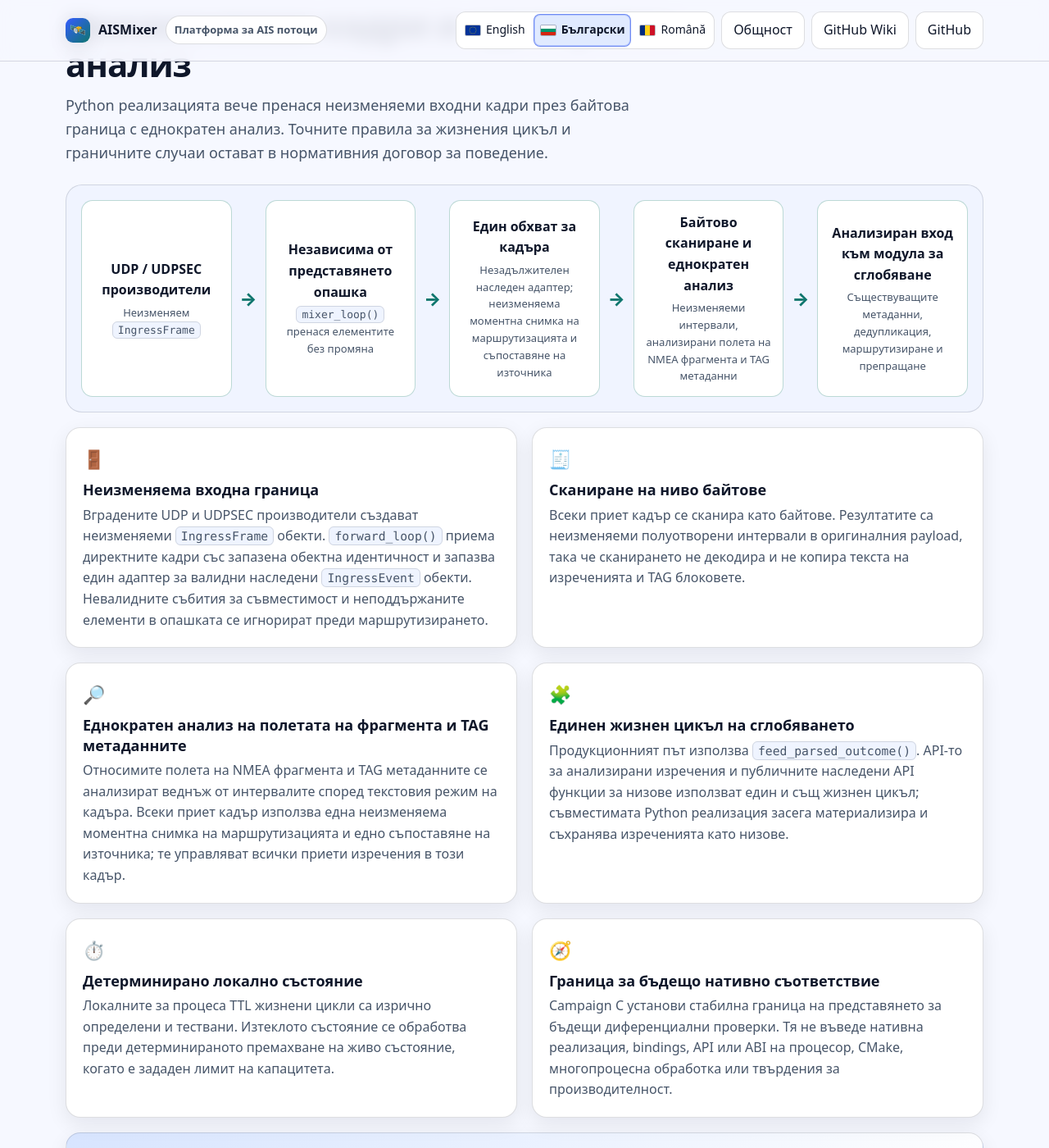
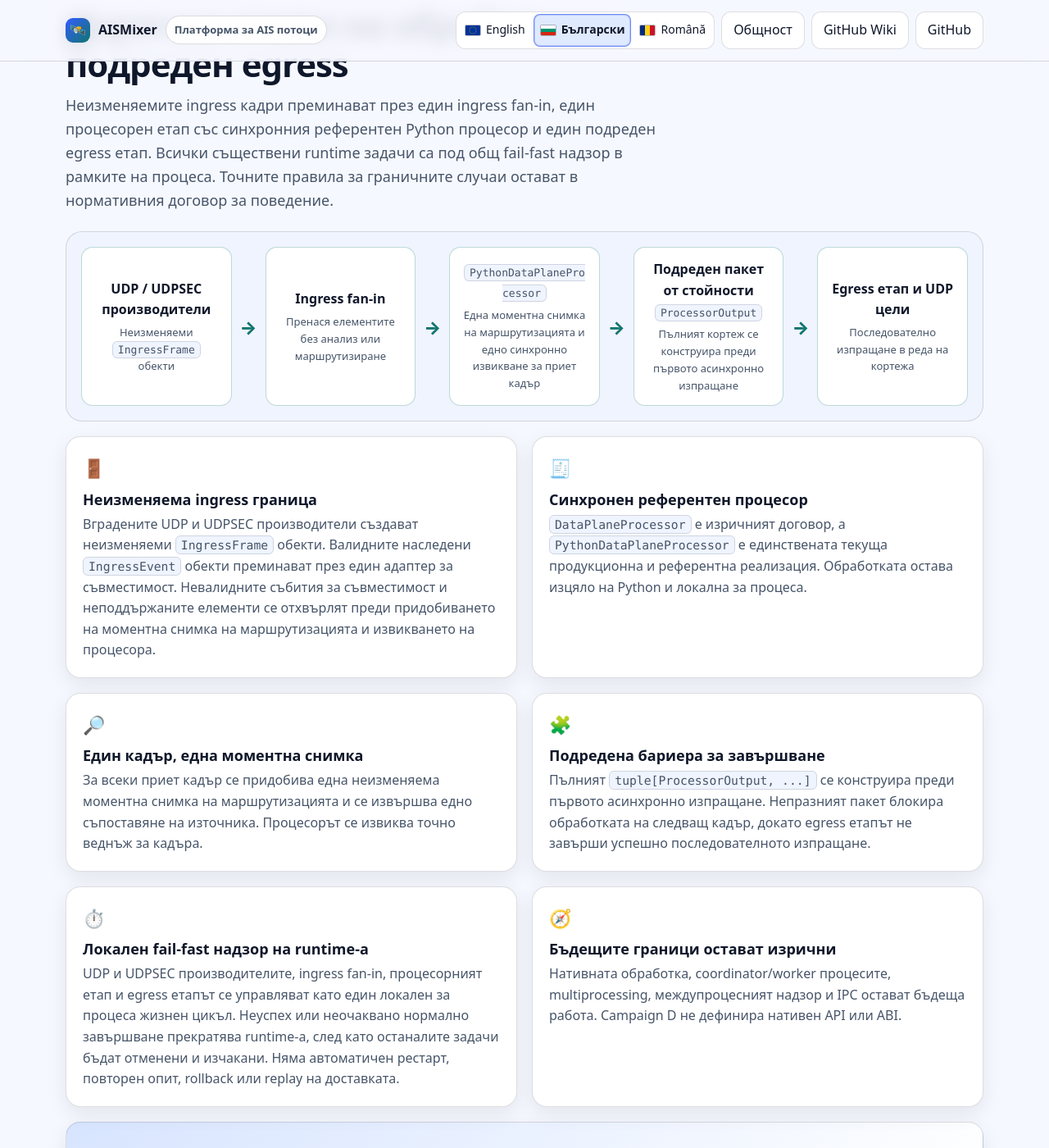
Before and after one commit to iliyan85/aismixer, a Jekyll site: the page docs/bg/index.html, which Jekyll copies as it is, in a window 1280 px wide and 1400 px high, scrolled down 1758 px. Shown: the whole window at 82% size. Built offline with Jekyll 4.4.1, drawn with Linux system fonts in a browser that asks for light colours; some of the changed text lies outside the part shown.

Commit message:
Update website for Campaign D architecture

```diff
--- a/docs/bg/index.html
+++ b/docs/bg/index.html
@@ -179,66 +179,66 @@
 
     <section id="processing-contract" class="section">
       <div class="section-heading">
-        <p class="eyebrow">Граница на представянето от Campaign C</p>
-        <h2>Неизменяеми кадри и еднократен анализ</h2>
-        <p class="section-intro">Python реализацията вече пренася неизменяеми входни кадри през байтова граница с еднократен анализ. Точните правила за жизнения цикъл и граничните случаи остават в нормативния договор за поведение.</p>
+        <p class="eyebrow">Процесорна граница на Campaign D</p>
+        <h2>Изрични етапи на обработка и подреден egress</h2>
+        <p class="section-intro">Неизменяемите ingress кадри преминават през един ingress fan-in, един процесорен етап със синхронния референтен Python процесор и един подреден egress етап. Всички съществени runtime задачи са под общ fail-fast надзор в рамките на процеса. Точните правила за граничните случаи остават в нормативния договор за поведение.</p>
       </div>
-      <div class="pipeline representation-pipeline" role="group" aria-label="Продукционен път на представянето от Campaign C">
+      <div class="pipeline representation-pipeline" role="group" aria-label="Текущ продукционен път през процесорната граница на Campaign D">
         <div class="pipeline-node">
           <strong>UDP / UDPSEC производители</strong>
-          <span>Неизменяем <span class="kbd">IngressFrame</span></span>
+          <span>Неизменяеми <span class="kbd">IngressFrame</span> обекти</span>
         </div>
         <span class="pipeline-arrow" aria-hidden="true">→</span>
         <div class="pipeline-node">
-          <strong>Независима от представянето опашка</strong>
-          <span><span class="kbd">mixer_loop()</span> пренася елементите без промяна</span>
+          <strong>Ingress fan-in</strong>
+          <span>Пренася елементите без анализ или маршрутизиране</span>
         </div>
         <span class="pipeline-arrow" aria-hidden="true">→</span>
         <div class="pipeline-node">
-          <strong>Един обхват за кадъра</strong>
-          <span>Незадължителен наследен адаптер; неизменяема моментна снимка на маршрутизацията и съпоставяне на източника</span>
+          <strong><span class="kbd">PythonDataPlaneProcessor</span></strong>
+          <span>Една моментна снимка на маршрутизацията и едно синхронно извикване за приет кадър</span>
         </div>
         <span class="pipeline-arrow" aria-hidden="true">→</span>
         <div class="pipeline-node">
-          <strong>Байтово сканиране и еднократен анализ</strong>
-          <span>Неизменяеми интервали, анализирани полета на NMEA фрагмента и TAG метаданни</span>
+          <strong>Подреден пакет от стойности <span class="kbd">ProcessorOutput</span></strong>
+          <span>Пълният кортеж се конструира преди първото асинхронно изпращане</span>
         </div>
         <span class="pipeline-arrow" aria-hidden="true">→</span>
         <div class="pipeline-node">
-          <strong>Анализиран вход към модула за сглобяване</strong>
-          <span>Съществуващите метаданни, дедупликация, маршрутизиране и препращане</span>
+          <strong>Egress етап и UDP цели</strong>
+          <span>Последователно изпращане в реда на кортежа</span>
         </div>
       </div>
       <div class="grid state-grid">
         <article class="card">
           <div class="icons" aria-hidden="true">🚪</div>
-          <h3>Неизменяема входна граница</h3>
-          <p>Вградените UDP и UDPSEC производители създават неизменяеми <span class="kbd">IngressFrame</span> обекти. <span class="kbd">forward_loop()</span> приема директните кадри със запазена обектна идентичност и запазва един адаптер за валидни наследени <span class="kbd">IngressEvent</span> обекти. Невалидните събития за съвместимост и неподдържаните елементи в опашката се игнорират преди маршрутизирането.</p>
+          <h3>Неизменяема ingress граница</h3>
+          <p>Вградените UDP и UDPSEC производители създават неизменяеми <span class="kbd">IngressFrame</span> обекти. Валидните наследени <span class="kbd">IngressEvent</span> обекти преминават през един адаптер за съвместимост. Невалидните събития за съвместимост и неподдържаните елементи се отхвърлят преди придобиването на моментна снимка на маршрутизацията и извикването на процесора.</p>
         </article>
         <article class="card">
           <div class="icons" aria-hidden="true">🧾</div>
-          <h3>Сканиране на ниво байтове</h3>
-          <p>Всеки приет кадър се сканира като байтове. Резултатите са неизменяеми полуотворени интервали в оригиналния payload, така че сканирането не декодира и не копира текста на изреченията и TAG блоковете.</p>
+          <h3>Синхронен референтен процесор</h3>
+          <p><span class="kbd">DataPlaneProcessor</span> е изричният договор, а <span class="kbd">PythonDataPlaneProcessor</span> е единствената текуща продукционна и референтна реализация. Обработката остава изцяло на Python и локална за процеса.</p>
         </article>
         <article class="card">
           <div class="icons" aria-hidden="true">🔎</div>
-          <h3>Еднократен анализ на полетата на фрагмента и TAG метаданните</h3>
-          <p>Относимите полета на NMEA фрагмента и TAG метаданните се анализират веднъж от интервалите според текстовия режим на кадъра. Всеки приет кадър използва една неизменяема моментна снимка на маршрутизацията и едно съпоставяне на източника; те управляват всички приети изречения в този кадър.</p>
+          <h3>Един кадър, една моментна снимка</h3>
+          <p>За всеки приет кадър се придобива една неизменяема моментна снимка на маршрутизацията и се извършва едно съпоставяне на източника. Процесорът се извиква точно веднъж за кадъра.</p>
         </article>
         <article class="card">
           <div class="icons" aria-hidden="true">🧩</div>
-          <h3>Единен жизнен цикъл на сглобяването</h3>
-          <p>Продукционният път използва <span class="kbd">feed_parsed_outcome()</span>. API-то за анализирани изречения и публичните наследени API функции за низове използват един и същ жизнен цикъл; съвместимата Python реализация засега материализира и съхранява изреченията като низове.</p>
+          <h3>Подредена бариера за завършване</h3>
+          <p>Пълният <span class="kbd">tuple[ProcessorOutput, ...]</span> се конструира преди първото асинхронно изпращане. Непразният пакет блокира обработката на следващ кадър, докато egress етапът не завърши успешно последователното изпращане.</p>
         </article>
         <article class="card">
           <div class="icons" aria-hidden="true">⏱️</div>
-          <h3>Детерминирано локално състояние</h3>
-          <p>Локалните за процеса TTL жизнени цикли са изрично определени и тествани. Изтеклото състояние се обработва преди детерминираното премахване на живо състояние, когато е зададен лимит на капацитета.</p>
+          <h3>Локален fail-fast надзор на runtime-а</h3>
+          <p>UDP и UDPSEC производителите, ingress fan-in, процесорният етап и egress етапът се управляват като един локален за процеса жизнен цикъл. Неуспех или неочаквано нормално завършване прекратява runtime-а, след като останалите задачи бъдат отменени и изчакани. Няма автоматичен рестарт, повторен опит, rollback или replay на доставката.</p>
         </article>
         <article class="card">
           <div class="icons" aria-hidden="true">🧭</div>
-          <h3>Граница за бъдещо нативно съответствие</h3>
-          <p>Campaign C установи стабилна граница на представянето за бъдещи диференциални проверки. Тя не въведе нативна реализация, bindings, API или ABI на процесор, CMake, многопроцесна обработка или твърдения за производителност.</p>
+          <h3>Бъдещите граници остават изрични</h3>
+          <p>Нативната обработка, coordinator/worker процесите, multiprocessing, междупроцесният надзор и IPC остават бъдеща работа. Campaign D не дефинира нативен API или ABI.</p>
         </article>
       </div>
       <div class="callout">
@@ -278,48 +278,48 @@
           <p>Това е основа за бъдеща диференциална проверка за съответствие, а не завършена система за наблюдение или изнасяне на метрики към Prometheus.</p>
         </article>
       </div>
-      <p class="boundary-note"><strong>Локално по замисъл.</strong> Това състояние не се запазва трайно и не се споделя между процеси. Все още няма координатор за многопроцесна работа.</p>
+      <p class="boundary-note"><strong>Локално по замисъл.</strong> Това състояние не се запазва трайно и не се споделя между процеси. Текущият runtime упражнява надзор над съществените asyncio задачи в рамките на един процес; coordinator/worker процеси, IPC и междупроцесна синхронизация на състоянието все още не съществуват.</p>
     </section>
 
     <section id="native-foundation" class="section">
       <div class="section-heading">
         <p class="eyebrow">Референтна семантика и поетапно развитие</p>
-        <h2>Референтна основа, подготвена за нативна реализация</h2>
-        <p class="section-intro">Campaign C установи стабилна граница на представянето. Документираното наблюдаемо поведение позволява бъдещата реализация да напредва на етапи, докато текущата Python реализация остава референтна.</p>
+        <h2>Референтна основа за бъдеща нативна реализация</h2>
+        <p class="section-intro">Campaign C установи неизменяемото ingress представяне на ниво байтове, а Campaign D добави текущия синхронен процесорен договор и изричната граница на runtime-а в рамките на един процес. <span class="kbd">PythonDataPlaneProcessor</span> остава единствената продукционна и референтна реализация.</p>
       </div>
-      <div class="pipeline reference-pipeline" role="group" aria-label="Път от тестваната Python референция до бъдещ поетапен нативен процесор">
+      <div class="pipeline reference-pipeline" role="group" aria-label="Поетапен път от неизменяемото ingress представяне до бъдеща диференциална реализация">
         <div class="pipeline-node">
-          <strong>Тествана Python референция</strong>
+          <strong>Неизменяемо ingress представяне</strong>
           <span class="status-badge status-implemented">Реализирано сега</span>
         </div>
         <span class="pipeline-arrow" aria-hidden="true">→</span>
         <div class="pipeline-node">
-          <strong>Наблюдаем договор за поведение</strong>
-          <span class="status-badge status-implemented">Документирано и тествано</span>
+          <strong>Синхронен договор <span class="kbd">DataPlaneProcessor</span></strong>
+          <span class="status-badge status-implemented">Реализирано сега</span>
         </div>
         <span class="pipeline-arrow" aria-hidden="true">→</span>
         <div class="pipeline-node">
-          <strong>Диференциални тестове за съответствие</strong>
-          <span class="status-badge status-future">Бъдещ метод за проверка</span>
+          <strong><span class="kbd">PythonDataPlaneProcessor</span> като референтна реализация</strong>
+          <span class="status-badge status-implemented">Реализирано сега</span>
         </div>
         <span class="pipeline-arrow" aria-hidden="true">→</span>
         <div class="pipeline-node pipeline-node-future">
-          <strong>Поетапен нативен процесор</strong>
-          <span class="status-badge status-future">Бъдещ — не е реализиран</span>
+          <strong>Бъдеща диференциална реализация</strong>
+          <span class="status-badge status-future">Нативният процесор не е реализиран</span>
         </div>
       </div>
       <div class="grid feature-row">
         <article class="card">
-          <h3>Наблюдаема повърхност за сравнение</h3>
-          <p>Диференциалните тестове могат да сравняват подредения изход, TAG метаданните, целите за маршрутизиране, решенията за дедупликация, резултатите от жизнения цикъл и изричните случаи без изход.</p>
+          <h3>Реализирано сега</h3>
+          <p>Неизменяемите <span class="kbd">IngressFrame</span> обекти, байтовите интервали и анализираните метаданни, синхронният процесорен договор, <span class="kbd">PythonDataPlaneProcessor</span>, изричният процесорен етап, изричният egress етап и локалният за процеса надзор на задачите са реализирани.</p>
         </article>
         <article class="card">
-          <h3>Поетапно разделяне</h3>
-          <p>Изричната отговорност за състоянието и границите на почистването позволяват обработващата работа да се отделя постепенно, без да изисква еднократно цялостно пренаписване на изпълнението.</p>
+          <h3>Бъдеща архитектура</h3>
+          <p>Нативен процесор и диференциално изпълнение за проверка на съответствието, coordinator и специализирани ingress/egress worker процеси, multiprocessing, IPC и разпределение на routing snapshot-и, както и рестарт и възстановяване между процеси остават бъдеща работа.</p>
         </article>
         <article class="card">
           <h3>Границите остават изрични</h3>
-          <p>Днес не съществува нативен процесор. Не са избрани C или C++ API, ABI или стратегия за свързване и тази актуализация на документацията не прави твърдение за производителността.</p>
+          <p>Днес не съществува нативен процесор. Не са избрани C или C++ API, ABI или стратегия за bindings; текущият надзор остава в рамките на един процес и не се прави твърдение за производителност.</p>
         </article>
       </div>
     </section>
@@ -535,6 +535,8 @@
           <ul class="list">
             <li>Неизменяема продукционна граница с <span class="kbd">IngressFrame</span> и един запазен адаптер за наследени <span class="kbd">IngressEvent</span> обекти.</li>
             <li>Сканиране на ниво байтове, неизменяеми полуотворени интервали, еднократен анализ на полетата на NMEA фрагмента и TAG метаданните и продукционен път през анализирания вход на модула за сглобяване.</li>
+            <li>Изричен синхронен договор <span class="kbd">DataPlaneProcessor</span> и <span class="kbd">PythonDataPlaneProcessor</span> като единствена текуща продукционна и референтна реализация.</li>
+            <li>Един ingress fan-in, изричен процесорен етап, подреден egress етап с бариера за завършване на непразните пакети и локален за процеса fail-fast надзор.</li>
             <li>Логическа маршрутизация, зони и дедупликация по цели.</li>
             <li>Управление на маршрутизирането по време на работа чрез <span class="kbd">aismixerctl</span>.</li>
             <li>Детерминирани жизнени цикли за дедупликация, сглобяване и multipart TAG метаданни.</li>
@@ -547,11 +549,10 @@
         <article class="card status-card status-next">
           <h3 class="status-label">Планирана работа</h3>
           <ul class="list">
-            <li>Стабилен договор за процесора и повърхност за диференциално съответствие.</li>
-            <li>Нативна реализация или bindings; днес няма такива.</li>
+            <li>Нативна реализация, bindings и диференциално изпълнение за проверка на съответствието все още не съществуват.</li>
             <li>Байтово състояние на модула за сглобяване и на изхода отвъд текущата Python граница за съвместимост с низове.</li>
             <li>Бенчмаркове и профилиране преди твърдения за производителност.</li>
-            <li>Многопроцесна обработка, ясна собственост върху процесите, координация и наблюдение.</li>
+            <li>Coordinator и специализирани ingress/egress worker процеси, multiprocessing, IPC, разпределение на routing snapshot-и и политика за рестарт и възстановяване на worker процесите.</li>
             <li>По-широка архитектура за входни и изходни адаптери отвъд текущите UDP пътища.</li>
           </ul>
         </article>
```
Also changed, not shown: docs/index.html (+42 -41 lines), docs/ro/index.html (+42 -41 lines).
